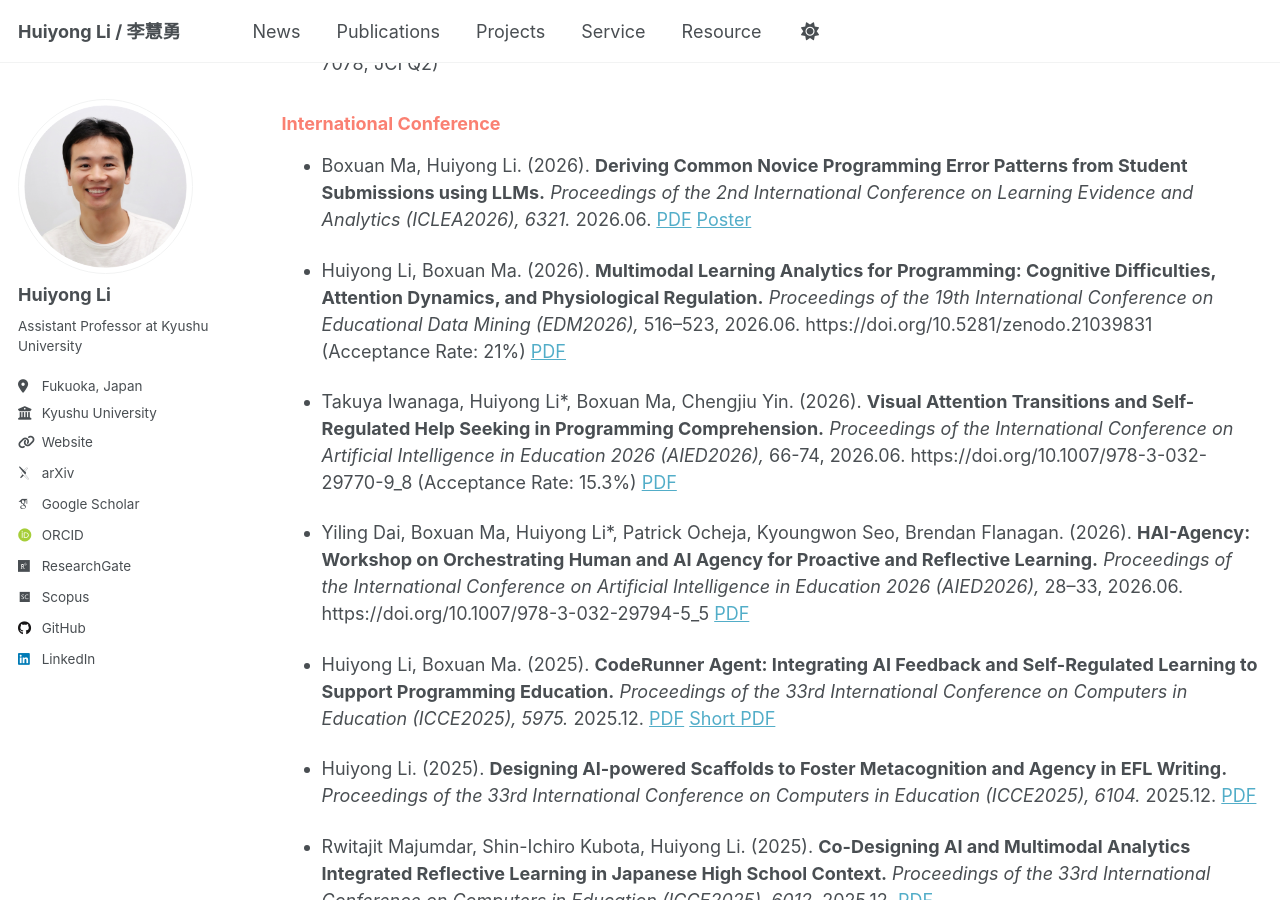
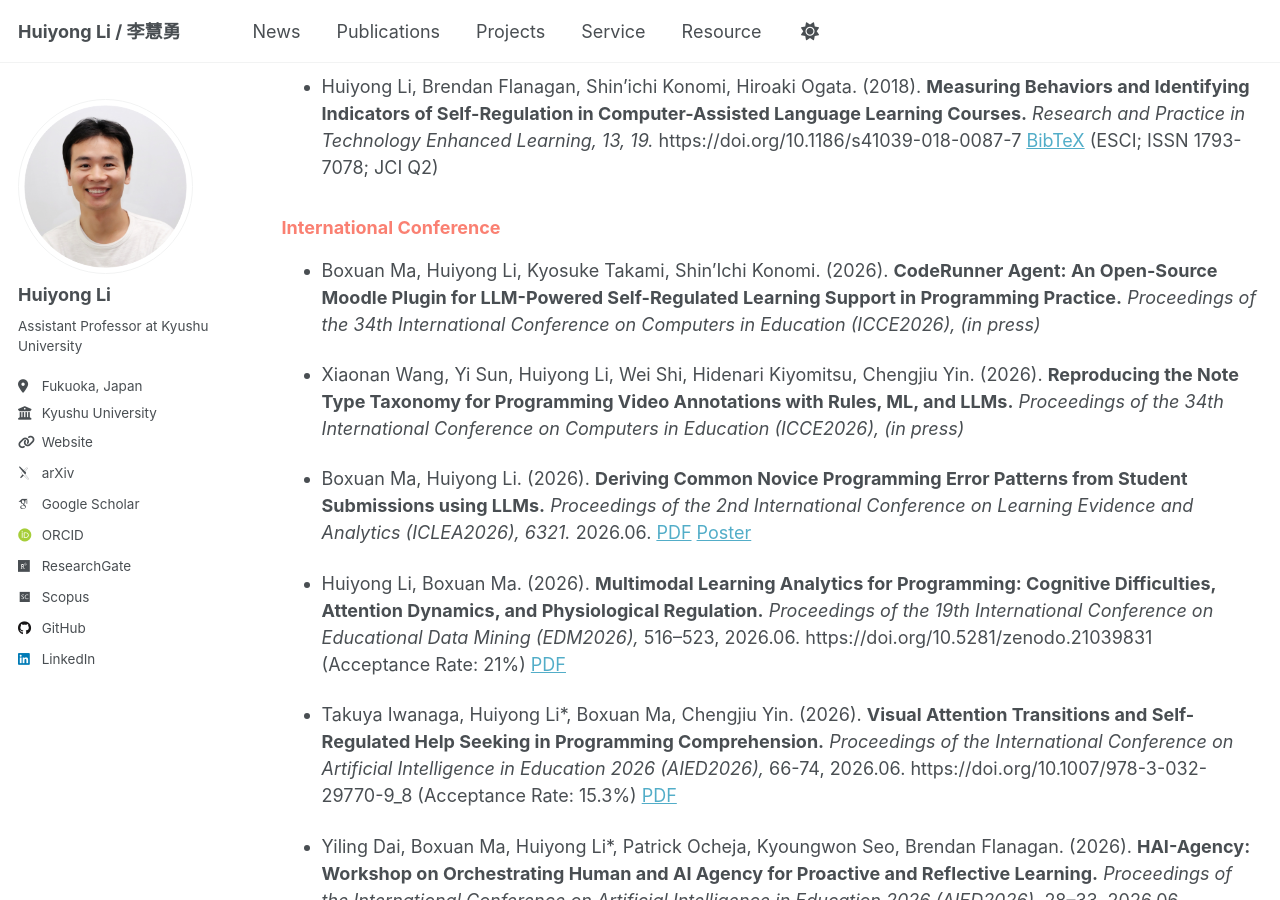
Before and after one commit to li-huiyong/li-huiyong.github.io, a Jekyll site: the page built from _pages/publications.md, in a window 1280 px wide and 900 px high, scrolled down 1953 px. Built offline with Jekyll 4.4.1, drawn with Linux system fonts in a browser that asks for light colours; some web fonts are replaced; some of the changed text lies outside the part shown.

Commit message:
add ICCE2026, IJHCI papers

```diff
--- a/_pages/publications.md
+++ b/_pages/publications.md
@@ -18,6 +18,8 @@
 
 
 ### <span style="color: Salmon; ">Journal</span>
+
+* Boxuan Ma, Yinjie Xie, Huiyong Li, Gen Li, Li Chen, Atsushi Shimada, Shin'ichi Konomi. (2026). **Design Implications for Student and Educator Needs in AI-Supported Programming Learning Tools.** _International Journal of Human-Computer Interaction, (in press)_ (SCI and SSCI; ISSN 1532-7590; IF: 6.1)
 
 * Chia-Yu Hsu, Izumi Horikoshi, Huiyong Li, Rwitajit Majumdar, Hiroaki Ogata. (2026). **Optimizing Learning Productivity: Personalized Recommendations for Habit-Building through Learning Analytics.** _Research and Practice in Technology Enhanced Learning, 21,_ 045. https://doi.org/10.58459/rptel.2026.21045 (ESCI; ISSN 1793-7078; IF: 3.1)
 
@@ -48,6 +50,10 @@
 * Huiyong Li, Brendan Flanagan, Shin’ichi Konomi, Hiroaki Ogata. (2018). **Measuring Behaviors and Identifying Indicators of Self-Regulation in Computer-Assisted Language Learning Courses.** _Research and Practice in Technology Enhanced Learning, 13, 19._ https://doi.org/10.1186/s41039-018-0087-7 [BibTeX](https://li-huiyong.github.io/resources/li2018measuring.bib){:target="_blank"} (ESCI; ISSN 1793-7078; JCI Q2)
 
 ### <span style="color: Salmon; ">International Conference</span>
+
+* Boxuan Ma, Huiyong Li, Kyosuke Takami, Shin'Ichi Konomi. (2026). **CodeRunner Agent: An Open-Source Moodle Plugin for LLM-Powered Self-Regulated Learning Support in Programming Practice.** _Proceedings of the 34th International Conference on Computers in Education (ICCE2026), (in press)_
+
+* Xiaonan Wang, Yi Sun, Huiyong Li, Wei Shi, Hidenari Kiyomitsu, Chengjiu Yin. (2026). **Reproducing the Note Type Taxonomy for Programming Video Annotations with Rules, ML, and LLMs.** _Proceedings of the 34th International Conference on Computers in Education (ICCE2026), (in press)_
 
 * Boxuan Ma, Huiyong Li. (2026). **Deriving Common Novice Programming Error Patterns from Student Submissions using LLMs.** _Proceedings of the 2nd International Conference on Learning Evidence and Analytics (ICLEA2026), 6321._ 2026.06. [PDF](https://library.apsce.net/index.php/ICLEA/article/view/6321){:target="_blank"} [Poster](https://www.researchgate.net/publication/408573461_Deriving_Common_Novice_Programming_Error_Patterns_from_Student_Submissions_using_LLMs){:target="_blank"}
 
```
